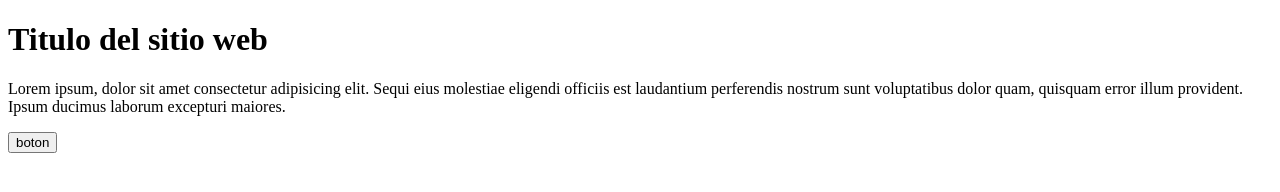
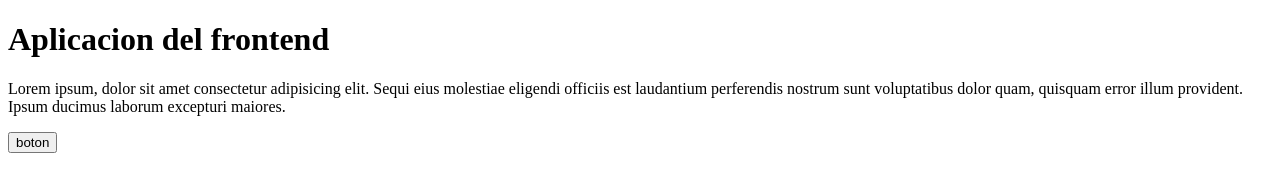
Before and after one commit to AdrianFdz19/frontend-application, a plain HTML site: page index.html in a window 1280 px wide. Drawn offline with Linux system fonts and the light colour scheme.

Commit message:
cambiar nombre del titulo

```diff
--- a/index.html
+++ b/index.html
@@ -6,7 +6,7 @@
     <title>Document</title>
 </head>
 <body>
-    <h1>Titulo del sitio web</h1>
+    <h1>Aplicacion del frontend</h1>
     <p>Lorem ipsum, dolor sit amet consectetur adipisicing elit. Sequi eius molestiae eligendi officiis est laudantium perferendis nostrum sunt voluptatibus dolor quam, quisquam error illum provident. Ipsum ducimus laborum excepturi maiores.</p>
     <button>boton</button>
 </body>
```
